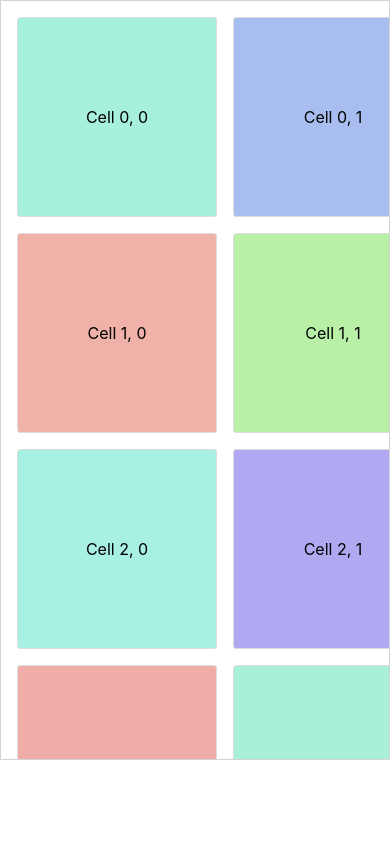
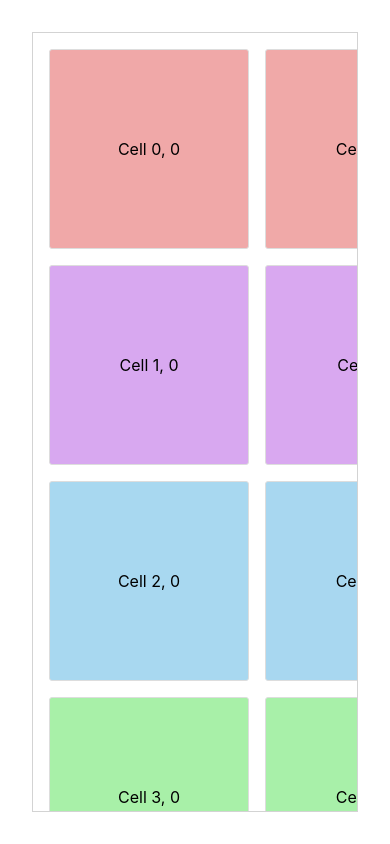
Before and after one commit to GithubAnant/toolss, a React (Vite) app: page / in a window 390 px wide. Built offline with nearby package versions, Linux system fonts and the light colour scheme.

Commit message:
bug: doesnt scroll well on mobile

```diff
--- a/src/App.css
+++ b/src/App.css
@@ -1,18 +1,27 @@
 #root {
-  width: 100%;
+  width: 100vw;
+  height: 100vh;
   margin: 0;
   padding: 0;
+  display: flex;
+  align-items: center;
+  justify-content: center;
 }
 
 .grid-container {
   border: 1px solid lightgray;
+  margin: 2rem;
   padding: 1rem;
-  height: 90vh;
+  width: calc(100vw - 4rem);
+  height: calc(100vh - 4rem);
   overflow: auto;
   scroll-snap-type: both mandatory;
   scroll-padding: 1rem;
   -webkit-overflow-scrolling: touch;
   position: relative;
+  touch-action: pan-x pan-y;
+  overscroll-behavior: contain;
+  scroll-behavior: auto;
 }
 
 .grid-cell {
--- a/src/InfiniteGrid.tsx
+++ b/src/InfiniteGrid.tsx
@@ -5,6 +5,11 @@ export function InfiniteGrid() {
   const [rowCount, setRowCount] = React.useState(20);
   const [colCount, setColCount] = React.useState(20);
   const parentRef = React.useRef<HTMLDivElement>(null);
+
+  const getStableColor = (row: number, col: number) => {
+    const hash = (row * 1000 + col) % 360;
+    return `hsl(${hash}, 70%, 80%)`;
+  };
 
   const rowVirtualizer = useVirtualizer({
     count: rowCount,
@@ -17,8 +22,8 @@ export function InfiniteGrid() {
         const items = instance.getVirtualItems();
         if (items.length) {
           const lastIndex = items[items.length - 1].index;
-          if (lastIndex >= rowCount - 5) {
-            setRowCount((old) => old + 10);
+          if (lastIndex >= rowCount - 3) {
+            setRowCount((old) => old + 5);
           }
         }
       }
@@ -37,8 +42,8 @@ export function InfiniteGrid() {
         const items = instance.getVirtualItems();
         if (items.length) {
           const lastIndex = items[items.length - 1].index;
-          if (lastIndex >= colCount - 5) {
-            setColCount((old) => old + 10);
+          if (lastIndex >= colCount - 3) {
+            setColCount((old) => old + 5);
           }
         }
       }
@@ -67,7 +72,7 @@ export function InfiniteGrid() {
                   width: `${virtualColumn.size}px`,
                   height: `${virtualRow.size}px`,
                   transform: `translateX(${virtualColumn.start}px) translateY(${virtualRow.start}px)`,
-                  backgroundColor: `hsl(${Math.random() * 360}, 70%, 80%)`,
+                  backgroundColor: getStableColor(virtualRow.index, virtualColumn.index),
                 }}
               >
                 Cell {virtualRow.index}, {virtualColumn.index}
--- a/src/index.css
+++ b/src/index.css
@@ -4,8 +4,11 @@
   padding: 0;
 }
 
-body {
+html, body {
   margin: 0;
+  padding: 0;
+  height: 100vh;
+  overflow: hidden;
   font-family: -apple-system, BlinkMacSystemFont, 'Segoe UI', 'Roboto', 'Oxygen',
     'Ubuntu', 'Cantarell', 'Fira Sans', 'Droid Sans', 'Helvetica Neue',
     sans-serif;
```
